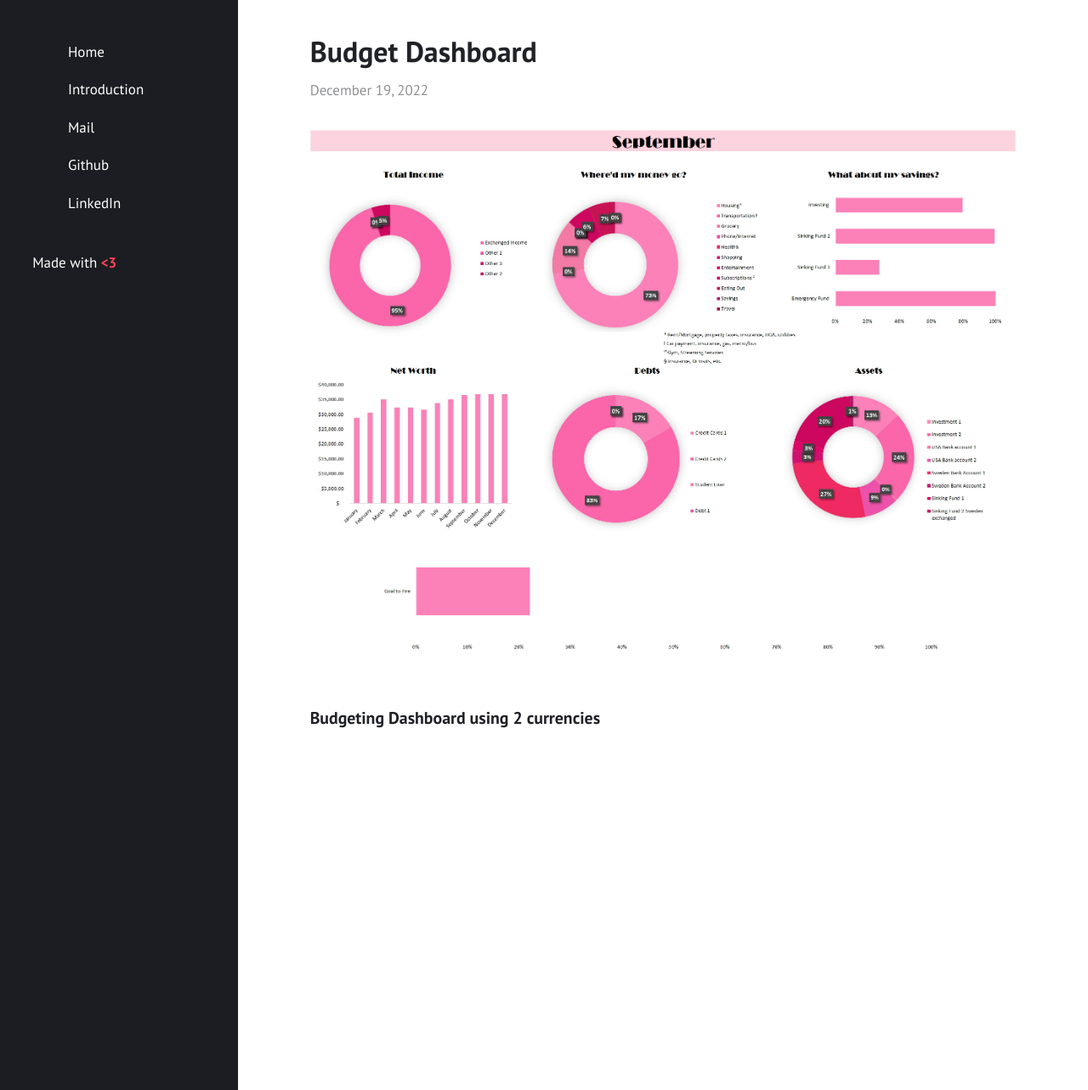
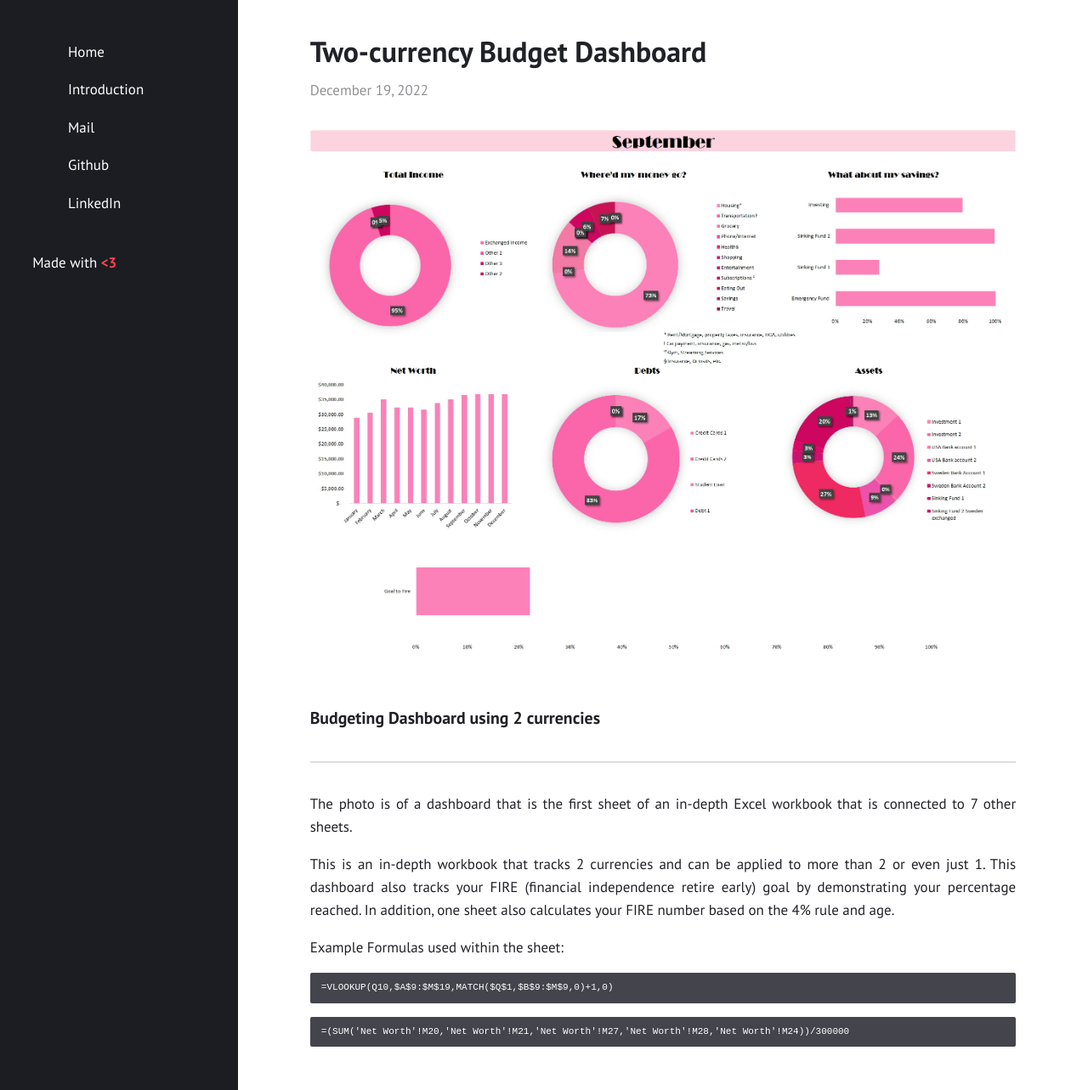
Before and after one commit to cwathen/Portfolio, a Jekyll site: the page built from _posts/2022-12-19-Budget_Dashboard.README.md, in a window 1280 px wide and 1283 px high. Shown: the whole window at 85% size. Built offline with Jekyll 4.4.1, drawn with Linux system fonts in a browser that asks for light colours.

Commit message:
Update 2022-12-19-Budget_Dashboard.README.md

````diff
--- a/_posts/2022-12-19-Budget_Dashboard.README.md
+++ b/_posts/2022-12-19-Budget_Dashboard.README.md
@@ -1,5 +1,5 @@
 ---
-title:  "Budget Dashboard"
+title:  "Two-currency Budget Dashboard"
 mathjax: true
 layout: post
 categories: media
@@ -8,3 +8,15 @@ categories: media
 ![Budget Dashboard]({{site.baseurl}}/assets/Images/BudgetDashboard1.jpg)
 
 ### Budgeting Dashboard using 2 currencies
+---
+The photo is of a dashboard that is the first sheet of an in-depth Excel workbook that is connected to 7 other sheets.
+
+This is an in-depth workbook that tracks 2 currencies and can be applied to more than 2 or even just 1. This dashboard also tracks your FIRE (financial independence retire early) goal by demonstrating your percentage reached. In addition, one sheet also calculates your FIRE number based on the 4% rule and age.
+
+Example Formulas used within the sheet:
+```
+=VLOOKUP(Q10,$A$9:$M$19,MATCH($Q$1,$B$9:$M$9,0)+1,0)
+```
+```
+=(SUM('Net Worth'!M20,'Net Worth'!M21,'Net Worth'!M27,'Net Worth'!M28,'Net Worth'!M24))/300000
+```
````
